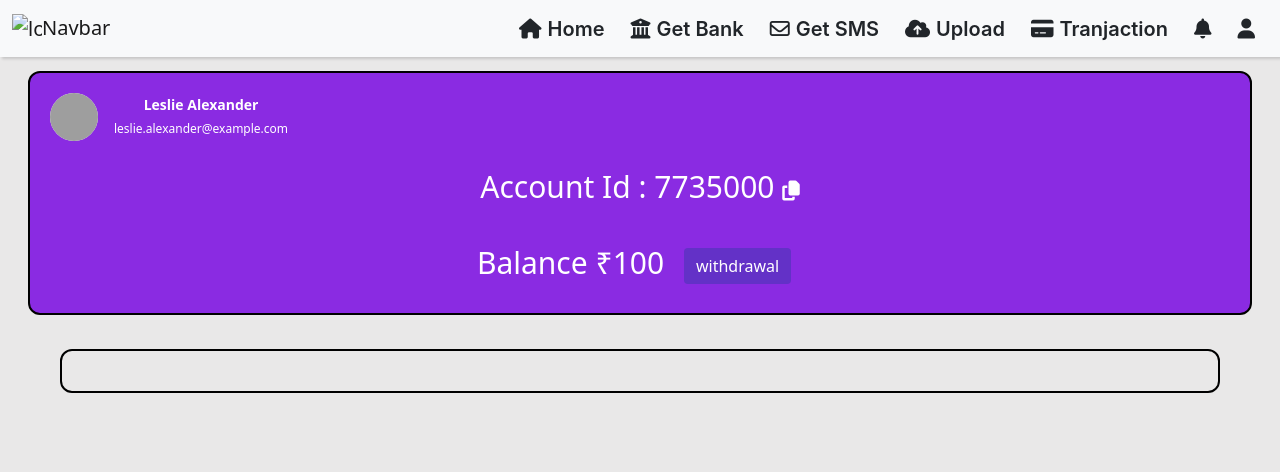
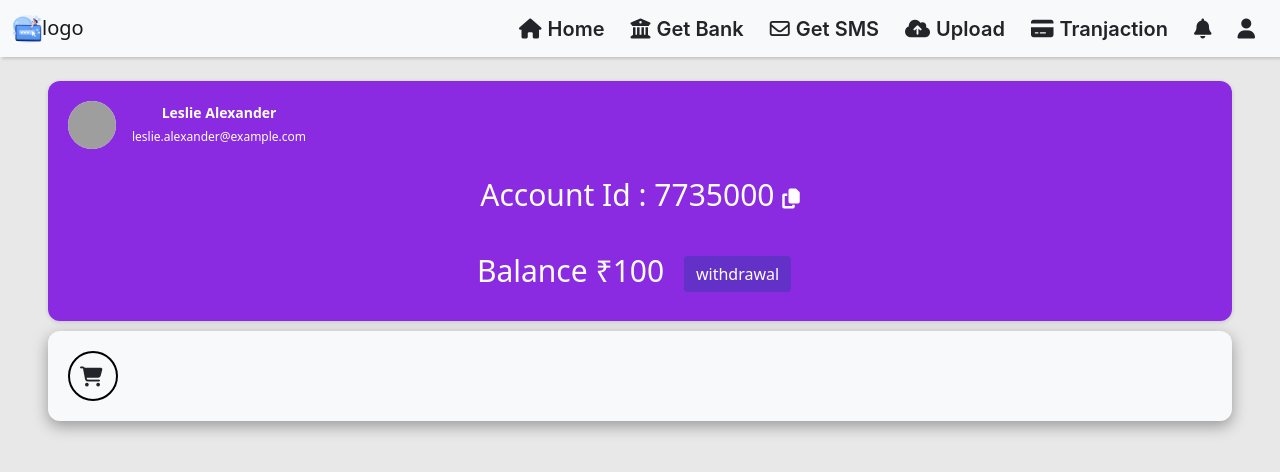
Before and after one commit to Misba9/OTP, a website: page pages/account/index.html in a window 1280 px wide. Drawn offline with nearby package versions, Linux system fonts and the light colour scheme; grey boxes are pictures that could not be loaded.

Commit message:
working on account ui

```diff
--- /dev/null
+++ b/css/pages.css
@@ -0,0 +1,31 @@
+.sm-container {
+    margin: 10px 0;
+    /* border: 2px solid black; */
+    padding: 20px;
+    border-radius: 12px;
+    line-height: 20px;
+    background-color: #f8f9fa;
+    box-shadow: rgba(0, 0, 0, 0.35) 0px 5px 15px;
+}
+.icon-circle{
+    width: 50px;
+    height: 50px;
+    border: 2px solid #000000;
+    border-radius: 50%;
+    display: inline-block;
+    margin-right: 5px;
+    display: flex;
+}
+.icon{
+    display: flex;
+    text-align: center;
+    margin-top: 14px;
+    margin-left: 10px;
+    justify-content: center;
+    font-size: 20px;
+}
+
+
+@media only screen and (max-width: 600px){
+
+}
--- a/css/style.css
+++ b/css/style.css
@@ -37,20 +37,13 @@ body {
 
 /* top container start */
 .container {
-    /* margin: 20px 20px 20px 20px; */
-    border: 2px solid black;
+    max-width: 100%;
+    /* border: 2px solid black; */
     padding: 20px;
     border-radius: 12px;
     background-color: blueviolet;
     line-height: 20px;
-}
-.sm-container {
-    margin: 20px 60px;
-    border: 2px solid black;
-    padding: 20px;
-    border-radius: 12px;
-    /* background-color: blueviolet; */
-    line-height: 20px;
+    box-shadow: rgba(0, 0, 0, 0.16) 0px 1px 4px;
 }
 
 main {
@@ -58,7 +51,7 @@ main {
 }
 
 .space {
-    padding: 14px 28px;
+    padding: 24px 48px;
 }
 
 .wit-btn {
@@ -87,15 +80,12 @@ main {
 
 /* main contain css code start */
 .mui-style-i25zsa {
-    /* margin: 30px; */
     overflow-x: hidden;
     -webkit-box-flex: 1;
     -webkit-flex-grow: 1;
     -ms-flex-positive: 1;
     flex-grow: 1;
     width: 100%;
-    /* padding-left: 10px; */
-    /* padding-right: 30px; */
     box-sizing: border-box;
 }
 
--- a/pages/account/index.html
+++ b/pages/account/index.html
@@ -8,6 +8,7 @@
     <!-- style -->
     <link href="https://cdn.jsdelivr.net/npm/bootstrap@5.0.2/dist/css/bootstrap.min.css" rel="stylesheet"
         integrity="sha384-EVSTQN3/azprG1Anm3QDgpJLIm9Nao0Yz1ztcQTwFspd3yD65VohhpuuCOmLASjC" crossorigin="anonymous">
+        <link rel="stylesheet" href="../../css/pages.css">
     <script src="https://cdnjs.cloudflare.com/ajax/libs/flowbite/2.3.0/flowbite.min.js"></script>
     <link href="https://cdnjs.cloudflare.com/ajax/libs/flowbite/2.3.0/flowbite.min.css" rel="stylesheet" />
     <link rel="stylesheet" href="../../css/style.css">
@@ -23,7 +24,7 @@
     <nav class="navbar navbar-light ">
         <div class="container-fluid ">
             <a class="navbar-brand ">
-                <img src="../../" alt="logo" width="30" height="24" class="d-inline-block align-text-top ">Navbar
+                <img src="../../images/first.9f71dbdf.png" alt="" width="30" height="24" class="d-inline-block align-text-top ">logo
             </a>
             <form class="d-flex">
                 <a href="../../" class="btn nav-btn mov" id="nav-tab" type="submit"><i class="fa-solid fa-house nav-icon"></i>Home</a>
@@ -39,7 +40,7 @@
     </nav>
     <!-- nav bar code here end -->
     <!-- top container start -->
-    <div class="space">
+    <main class="space">
         <div class="container txt-color">
             <!-- <div class="flex -space-x-2">
                 <img class="inline-block h-10 w-10 rounded-full ring-2 ring-white" src="https://images.unsplash.com/photo-1500648767791-00dcc994a43e?ixlib=rb-1.2.1&ixid=eyJhcHBfaWQiOjEyMDd9&auto=format&fit=facearea&facepad=2.25&w=256&h=256&q=80" alt="">
@@ -59,13 +60,15 @@
                 <a class="btn btn-outline-success wit-btn">withdrawal</a>
             </div>
         </div>
-    </div>
-    <!-- top container end -->
-    <!-- remaing containers start -->
-    <div class="sm-container">
-
-    </div>
-    <!-- remaing containers end -->
+        <!-- top container end -->
+        <!-- remaing containers start -->
+        <div class="sm-container">
+            <div class="icon-circle">
+                <i class="fa-solid fa-cart-shopping icon"></i>
+            </div>
+        </div>
+        <!-- remaing containers end -->
+    </main>
     <!-- footer code here start -->
     <footer class="footer">
         <div
```
